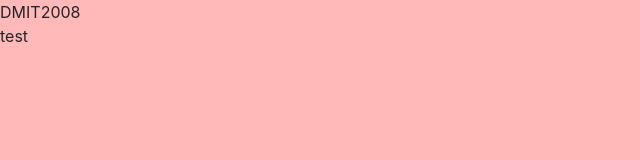
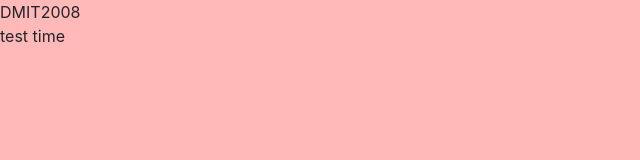
Before and after one commit to Clayton-Endersby/front-end-framework, a website built with Parcel: page src/index.html in a window 1280 px wide. Shown: the full height of the page, 0-640 px from the left. Built offline with nearby package versions, Linux system fonts and the light colour scheme.

Commit message:
commit to main

```diff
--- a/src/index.html
+++ b/src/index.html
@@ -10,7 +10,7 @@
 </head>
 <body>
     <h1>DMIT2008</h1>
-    <p>test</p>
+    <p>test time</p>
 
 </body>
 </html>
```
